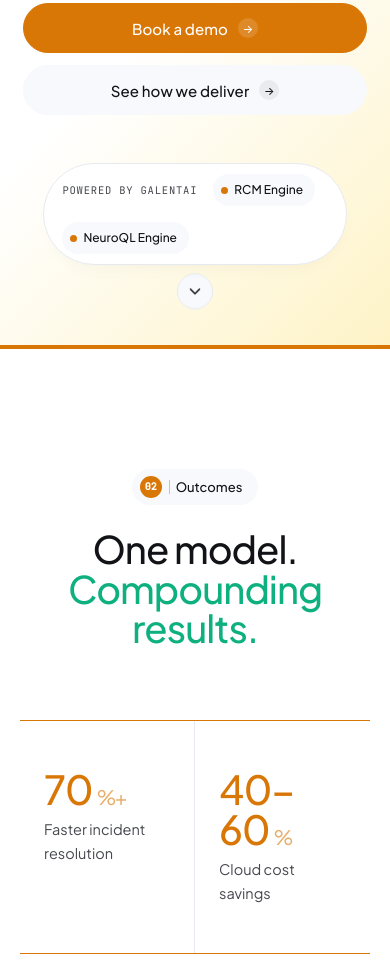
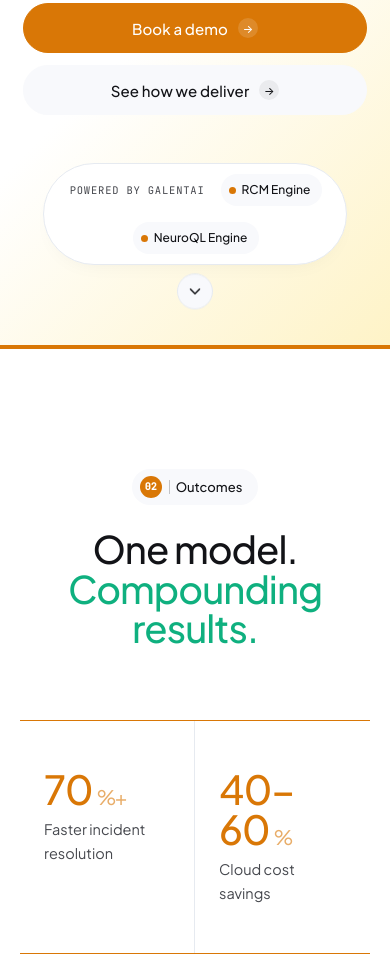
Before and after one commit to Nirmal-88/Galent-website, a plain HTML site: page src/services/everything-ops.html in a window 390 px wide. Shown: the part 774-1734 px from the top of the page. Drawn offline with Linux system fonts and the light colour scheme.

Commit message:
Service-page hero: center the .powered-by pill horizontally instead of pinning it to the lower-left corner
- .powered-by.hero-powered now uses left:50% + transform:translateX(-50%)
  to sit centred at the bottom of the hero, with max-width capped to the
  inner gutter and justify-content:center so the engine pills stay
  aligned across all 8 service pages.
- Mobile fallback (<=880px) keeps the pill static and centred via
  margin: var(--space-2xl) auto 0 (transform reset to none).

```diff
--- a/src/css/design-system.css
+++ b/src/css/design-system.css
@@ -2949,10 +2949,13 @@ body[data-page="home"] .scroll-chevron {
 }
 .powered-by.hero-powered {
   position: absolute;
-  left: max(var(--gutter), 6vw);
+  left: 50%;
   bottom: clamp(28px, 5vw, 56px);
+  transform: translateX(-50%);
   z-index: 3;
   margin: 0;
+  max-width: calc(100% - 2 * var(--gutter));
+  justify-content: center;
 }
 .powered-by .label {
   font-family: var(--font-mono);
@@ -2983,7 +2986,8 @@ body[data-page="home"] .scroll-chevron {
 @media (max-width: 880px) {
   .powered-by.hero-powered {
     position: static;
-    margin: var(--space-2xl) var(--gutter) 0;
+    transform: none;
+    margin: var(--space-2xl) auto 0;
   }
 }
 
```
